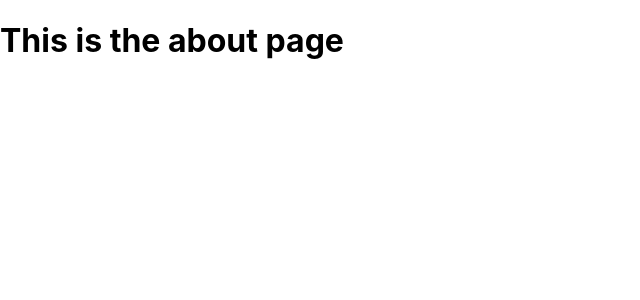
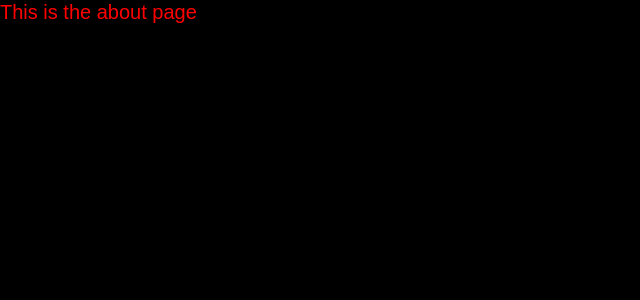
Before and after one commit to Frcomparan/medical-chain, a React (Create React App) app in the folder medical-chain-front/: page /pacients in a window 1280 px wide. Shown: the top 300 px of the page, without its empty margins (0-640 px from the left). Built offline with nearby package versions, Linux system fonts and the light colour scheme.

Commit message:
Configure styles for app, add styled components and boostrap

```diff
--- a/medical-chain-front/package.json
+++ b/medical-chain-front/package.json
@@ -10,6 +10,7 @@
     "react-dom": "^18.2.0",
     "react-router-dom": "^6.9.0",
     "react-scripts": "5.0.1",
+    "styled-components": "^5.3.9",
     "web-vitals": "^2.1.4"
   },
   "scripts": {
--- a/medical-chain-front/public/index.html
+++ b/medical-chain-front/public/index.html
@@ -10,34 +10,34 @@
 			content="Web site created using create-react-app"
 		/>
 		<link rel="apple-touch-icon" href="%PUBLIC_URL%/logo192.png" />
-    <!--
-      manifest.json provides metadata used when your web app is installed on a
-      user's mobile device or desktop. See https://developers.google.com/web/fundamentals/web-app-manifest/
-    -->
 		<link rel="manifest" href="%PUBLIC_URL%/manifest.json" />
-    <!--
-      Notice the use of %PUBLIC_URL% in the tags above.
-      It will be replaced with the URL of the `public` folder during the build.
-      Only files inside the `public` folder can be referenced from the HTML.
-
-      Unlike "/favicon.ico" or "favicon.ico", "%PUBLIC_URL%/favicon.ico" will
-      work correctly both with client-side routing and a non-root public URL.
-      Learn how to configure a non-root public URL by running `npm run build`.
-    -->
-    <title>React App</title>
+		<link
+			rel="stylesheet"
+			href="https://stackpath.bootstrapcdn.com/bootstrap/4.1.0/css/bootstrap.min.css"
+			integrity="sha384-9gVQ4dYFwwWSjIDZnLEWnxCjeSWFphJiwGPXr1jddIhOegiu1FwO5qRGvFXOdJZ4"
+			crossorigin="anonymous"
+		/>
+		<title>Medical Chain</title>
 	</head>
 	<body>
 		<noscript>You need to enable JavaScript to run this app.</noscript>
 		<div id="root"></div>
-    <!--
-      This HTML file is a template.
-      If you open it directly in the browser, you will see an empty page.
+		<script
+			src="https://code.jquery.com/jquery-3.3.1.slim.min.js"
+			integrity="sha384-q8i/X+965DzO0rT7abK41JStQIAqVgRVzpbzo5smXKp4YfRvH+8abtTE1Pi6jizo"
+			crossorigin="anonymous"
+		></script>
 
-      You can add webfonts, meta tags, or analytics to this file.
-      The build step will place the bundled scripts into the <body> tag.
+		<script
+			src="https://cdnjs.cloudflare.com/ajax/libs/popper.js/1.14.0/umd/popper.min.js"
+			integrity="sha384-cs/chFZiN24E4KMATLdqdvsezGxaGsi4hLGOzlXwp5UZB1LY//20VyM2taTB4QvJ"
+			crossorigin="anonymous"
+		></script>
 
-      To begin the development, run `npm start` or `yarn start`.
-      To create a production bundle, use `npm run build` or `yarn build`.
-    -->
+		<script
+			src="https://stackpath.bootstrapcdn.com/bootstrap/4.1.0/js/bootstrap.min.js"
+			integrity="sha384-uefMccjFJAIv6A+rW+L4AHf99KvxDjWSu1z9VI8SKNVmz4sk7buKt/6v9KI65qnm"
+			crossorigin="anonymous"
+		></script>
 	</body>
 </html>
--- a/medical-chain-front/src/App.jsx
+++ b/medical-chain-front/src/App.jsx
@@ -1,16 +1,17 @@
-import './App.css'
+import React from "react"
 import { BrowserRouter as Router, Routes, Route } from 'react-router-dom'
 import Home from './Home'
-import About from './About'
 import PacientsList from './Pacients/PacientsList'
+import GlobalStyle from './styles/GlobalStyle'
 
 function App() {
   return (
     <Router>
-      <Routes>
-        <Route path='/' element={<Home />}></Route>
-        <Route path='/pacients' element={<PacientsList />}></Route>
-      </Routes>
+        <GlobalStyle />
+        <Routes>
+          <Route path='/' element={<Home />}></Route>
+          <Route path='/pacients' element={<PacientsList />}></Route>
+        </Routes>
     </Router>
   )
 }
--- a/medical-chain-front/src/Home.jsx
+++ b/medical-chain-front/src/Home.jsx
@@ -1,4 +1,5 @@
 import React from 'react'
+import PacientsList from './Pacients/PacientsList'
 
 async function getResponse() {
   const url = `http://localhost:8080/api/pacients/1`
@@ -12,8 +13,12 @@ async function getResponse() {
 }
 
 function Home() {
-  getResponse()
-  return <h1>This is the home</h1>
+  // getResponse()
+  return (
+    <div>
+      <h1>This is the home</h1>
+    </div>
+  )
 }
 
 export default Home
--- a/medical-chain-front/src/Pacients/PacientsList.jsx
+++ b/medical-chain-front/src/Pacients/PacientsList.jsx
@@ -1,7 +1,13 @@
 import React from 'react'
+import styled from 'styled-components'
+
+const H1 = styled.h1`
+  color: red;
+  font-size: 20px;
+`
 
 function PacientsList() {
-  return <h1>This is the about page</h1>
+  return <H1>This is the about page</H1>
 }
 
 export default PacientsList
--- a/medical-chain-front/src/index.jsx
+++ b/medical-chain-front/src/index.jsx
@@ -1,6 +1,5 @@
 import React from 'react'
 import ReactDOM from 'react-dom/client'
-import './index.css'
 import App from './App'
 
 const root = ReactDOM.createRoot(document.getElementById('root'))
--- /dev/null
+++ b/medical-chain-front/src/styles/GlobalStyle.js
@@ -0,0 +1,11 @@
+import { createGlobalStyle } from 'styled-components'
+
+const GlobalStyle = createGlobalStyle`
+  body {
+    background-color: black;
+    font-family: Arial, sans-serif;
+    margin: 0;
+  }
+`
+
+export default GlobalStyle
```
Also changed, not shown: 1 other file (tests, documents, lock files or other folders). Lines whose indentation alone changed are shown as unchanged.
